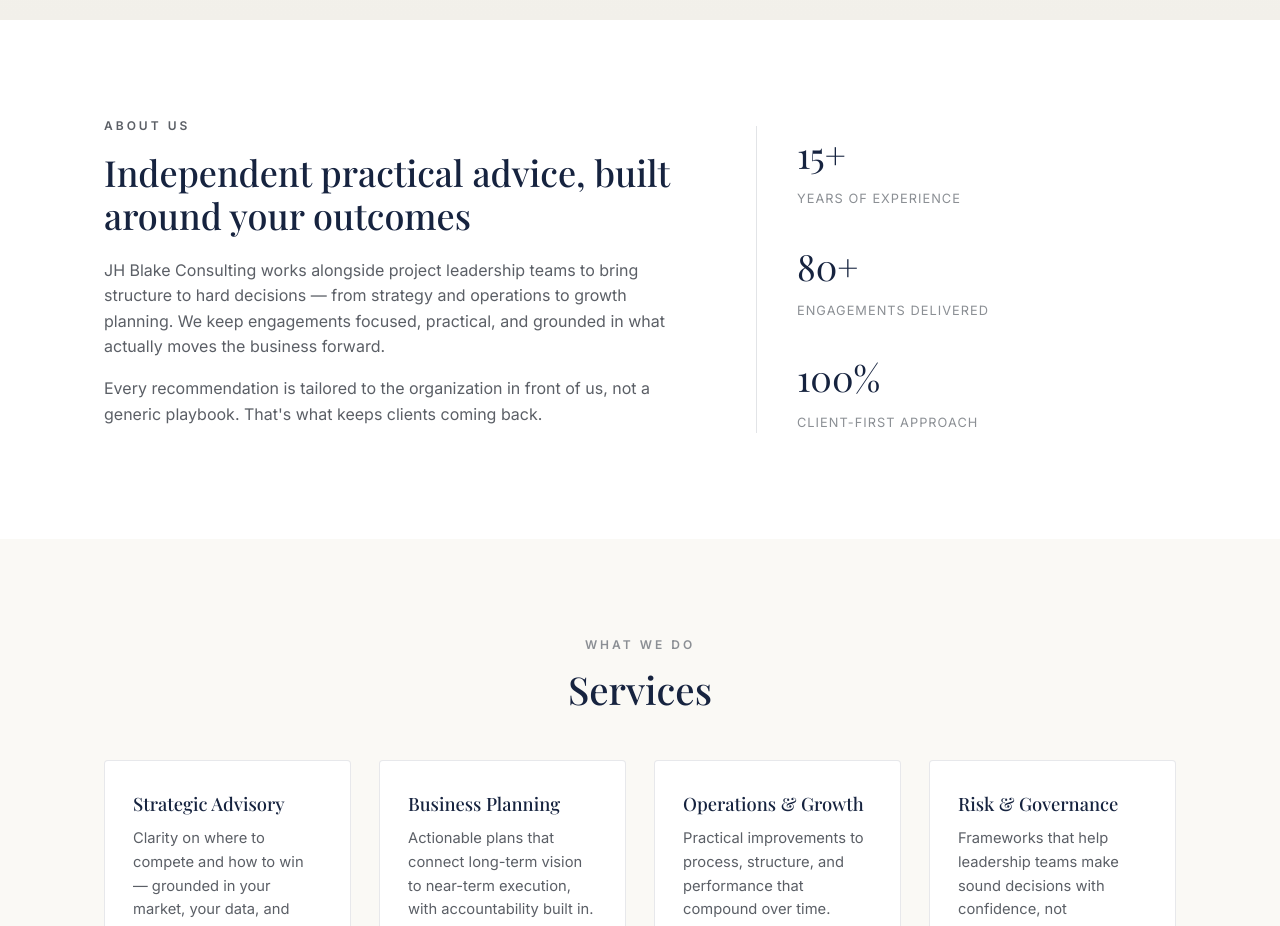
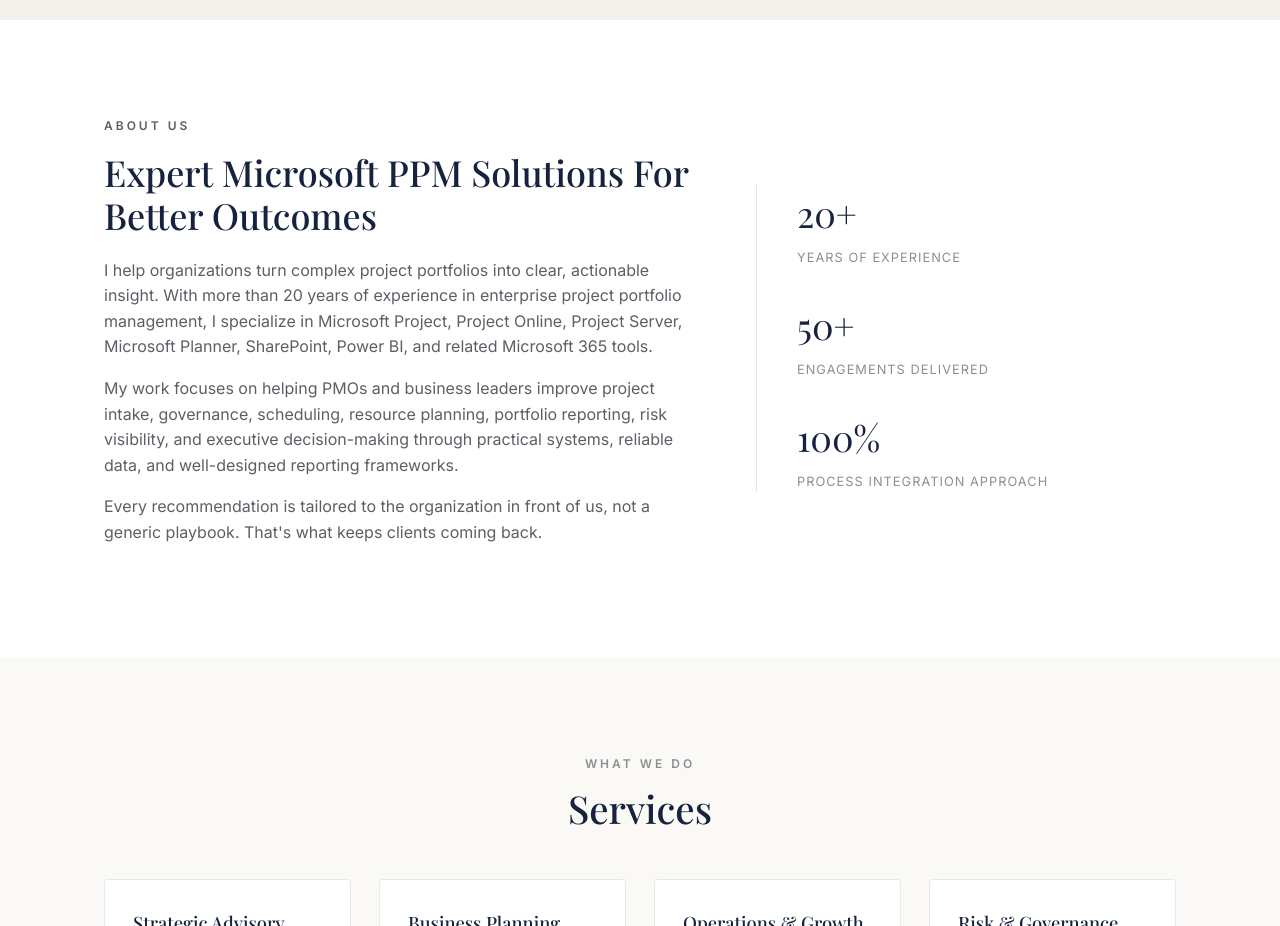
Before and after one commit to jhblake/website, a React (Vite) app: page / in a window 1280 px wide. Shown: the part 780-1706 px from the top of the page. Built offline with nearby package versions, Linux system fonts and the light colour scheme.

Commit message:
Update About.jsx

```diff
--- a/src/components/About.jsx
+++ b/src/components/About.jsx
@@ -1,7 +1,7 @@
 const STATS = [
-  { value: '15+', label: 'Years of Experience' },
-  { value: '80+', label: 'Engagements Delivered' },
-  { value: '100%', label: 'Client-First Approach' },
+  { value: '20+', label: 'Years of Experience' },
+  { value: '50+', label: 'Engagements Delivered' },
+  { value: '100%', label: 'Process Integration Approach' },
 ]
 
 export default function About() {
@@ -10,11 +10,18 @@
       <div className="container about__inner">
         <div className="about__copy">
           <p className="eyebrow">About Us</p>
-          <h2>Independent practical advice, built around your outcomes</h2>
+          <h2>Expert Microsoft PPM Solutions For Better Outcomes</h2>
           <p>
-            JH Blake Consulting works alongside project leadership teams to bring structure to hard
-            decisions — from strategy and operations to growth planning. We keep engagements
-            focused, practical, and grounded in what actually moves the business forward.
+            I help organizations turn complex project portfolios into clear, actionable insight.
+            With more than 20 years of experience in enterprise project portfolio management,
+            I specialize in Microsoft Project, Project Online, Project Server, Microsoft Planner,
+            SharePoint, Power BI, and related Microsoft 365 tools.
+            </p>
+          <p>
+            My work focuses on helping PMOs and business leaders improve project intake,
+            governance, scheduling, resource planning, portfolio reporting, risk visibility,
+            and executive decision-making through practical systems, reliable data,
+            and well-designed reporting frameworks.
           </p>
           <p>
             Every recommendation is tailored to the organization in front of us, not a
```
